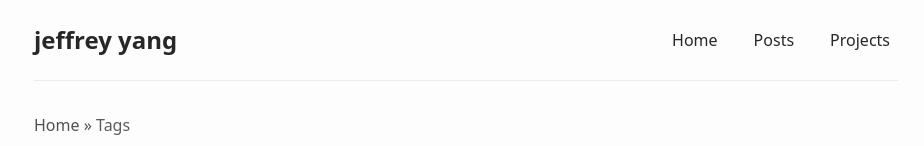
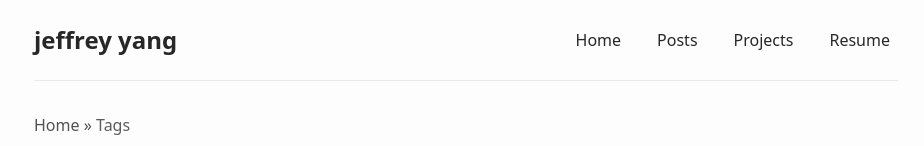
Before and after one commit to jeffreyjy/jeffreyjy.github.io, an Astro site: page /tags in a window 1280 px wide. Shown: the top 146 px of the page, without its empty margins (174-1098 px from the left). Built offline with nearby package versions, Linux system fonts and the light colour scheme; Astro itself is replaced by a stand-in of ours; no server answers.

Commit message:
fix resume

```diff
--- a/src/components/Header.astro
+++ b/src/components/Header.astro
@@ -86,6 +86,16 @@ const isActive = (path: string) => {
         <li class="col-span-2">
           <a href="/projects" class:list={{ "active-nav": isActive("/projects") }}>
             Projects
+          </a>
+        </li>
+
+        <li class="col-span-2">
+          <a
+            href="/assets/images/resume.pdf"
+            target="_blank"
+            rel="noopener noreferrer"
+          >
+            Resume
           </a>
         </li>
         <!--
```
Also changed, not shown: 1 other file.
